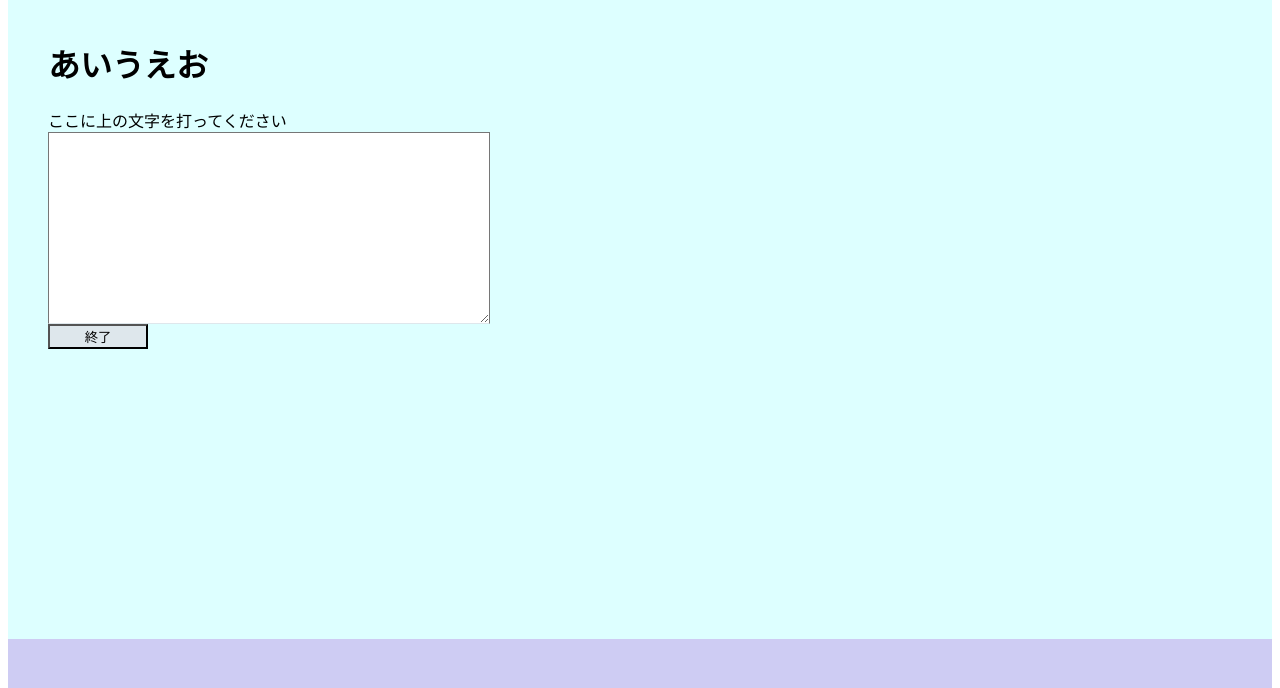
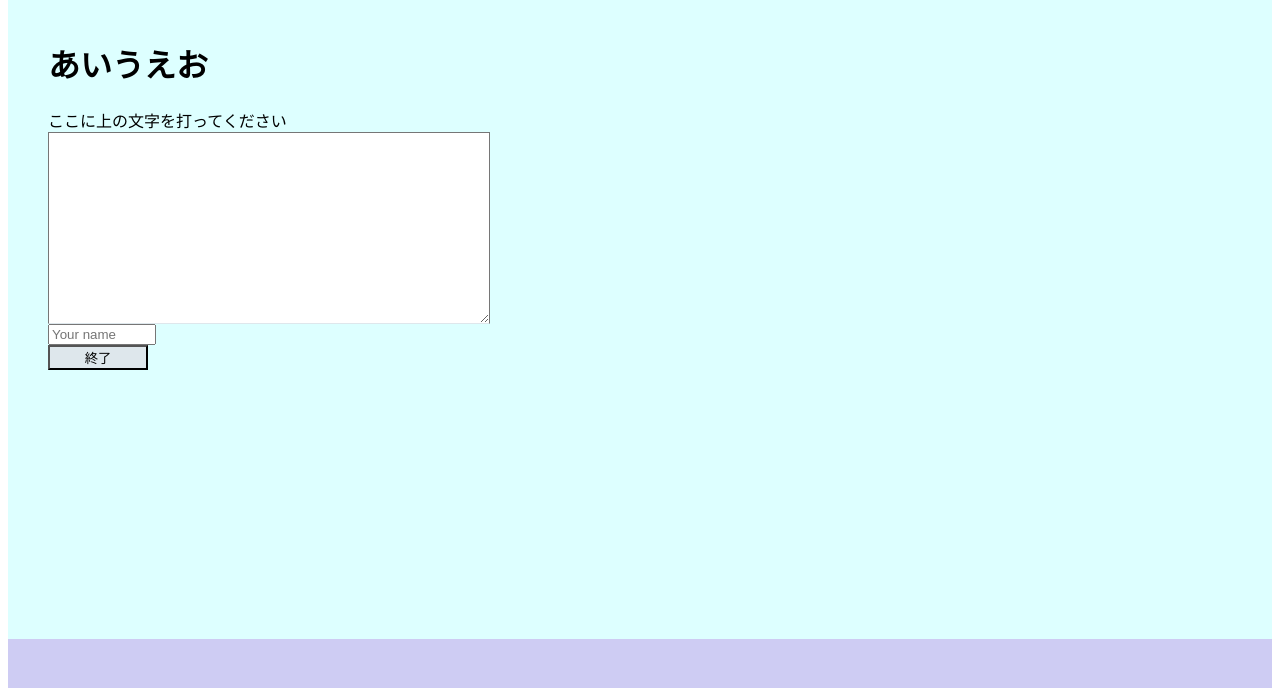
Before and after one commit to mei-t/research, a Flask app: page / in a window 1280 px wide. Shown: the part 99-787 px from the top of the page. Run offline with Flask 2, Linux system fonts and the light colour scheme.

Commit message:
Support username to identify the subject.

```diff
--- a/TapSense/main.py
+++ b/TapSense/main.py
@@ -23,11 +23,11 @@ def success():
 @app.route('/add_data', methods=['POST'])
 def add_data():
     s = " ".join(map(str, request.json['timestamps']))
-    c = TapRecord(request.json["error_count"], s)
+    c = TapRecord(request.json["error_count"], s, request.json["name"])
     db_session.add(c)
     db_session.commit()
     print(request.json)
-    return
+    return "success"
 
 @app.route('/init', methods=['GET'])
 def init():
--- a/TapSense/static/css/stylesheet.css
+++ b/TapSense/static/css/stylesheet.css
@@ -26,6 +26,10 @@ textarea {
     display: block;
 }
 
+.name {
+    margin-left: 10px;
+}
+
 input {
     width: 100px;
     /* float: left; */
--- a/TapSense/static/js/main.js
+++ b/TapSense/static/js/main.js
@@ -39,11 +39,13 @@ btn.addEventListener('click', () => {
     //         console.log(error);
     //     }
     // })
+    var name = document.getElementById("name").value;
     var xmlHttpRequest = new XMLHttpRequest();
     xmlHttpRequest.open("post", "/add_data", false);
     var data = {
         'timestamps': list,
-        'error_count': error_count
+        'error_count': error_count,
+        'name': name
     };
     xmlHttpRequest.setRequestHeader("Content-Type", "application/json");
     xmlHttpRequest.send(JSON.stringify(data))
--- a/TapSense/templates/data.html
+++ b/TapSense/templates/data.html
@@ -8,7 +8,7 @@
         <header></header>
 
         {% for data in all_data %}
-        <p>{{data.error_count}}, {{data.timestamps}}</p>
+        <p>{{data.name}}: {{data.error_count}}, {{data.timestamps}}</p>
         {% endfor %}
 
         <footer></footer>
--- a/TapSense/templates/index.html
+++ b/TapSense/templates/index.html
@@ -14,6 +14,7 @@
             <form>
                 <textarea cols="30" rows="10" id="input" onkeydown="getTime(event)"></textarea>
             </form>
+            <input type="text", id="name", placeholder="Your name">
             <input class="content-submit" type="submit" id="btn" value="終了">
 
             <p id="time"></p>
```
